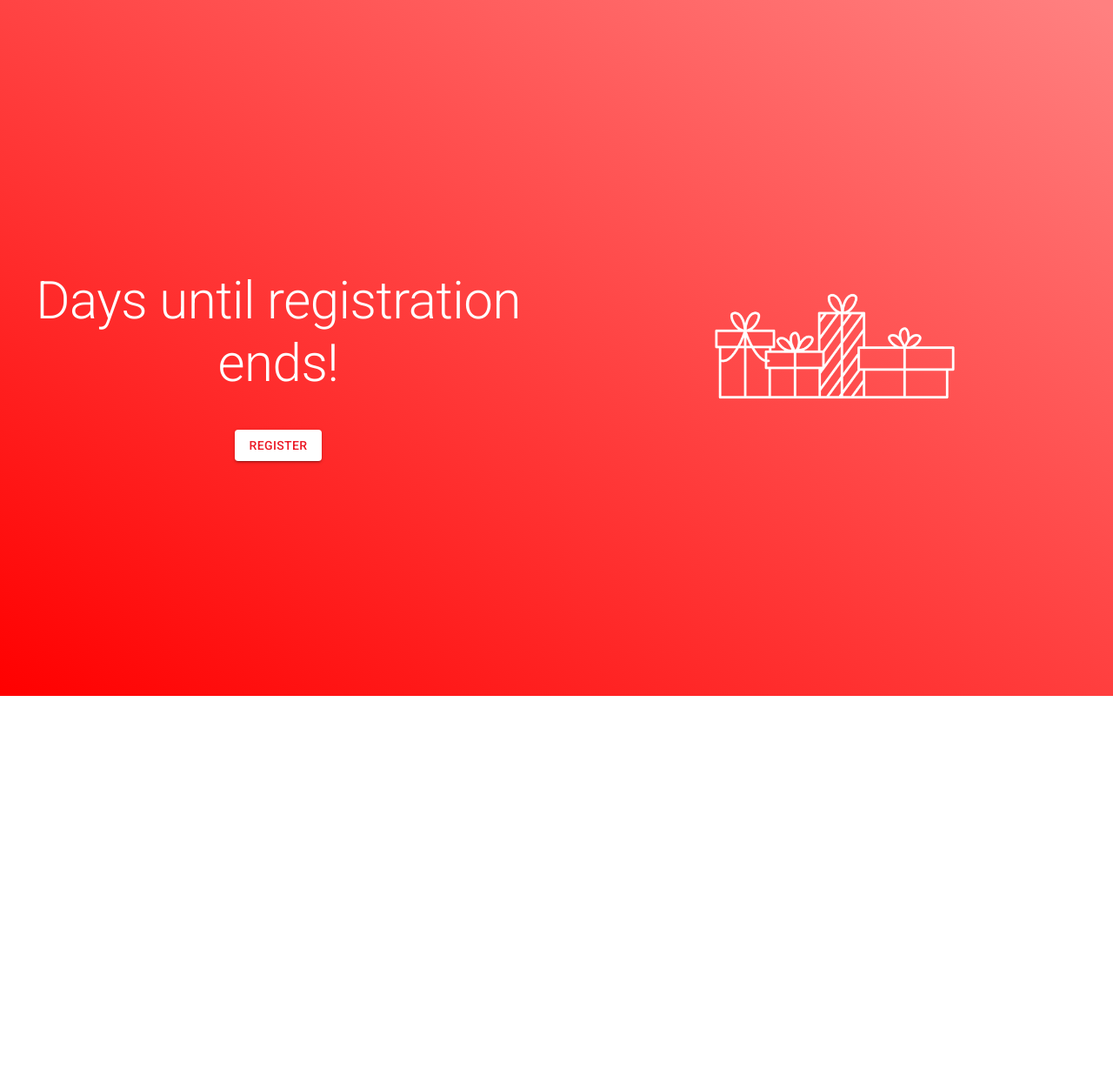
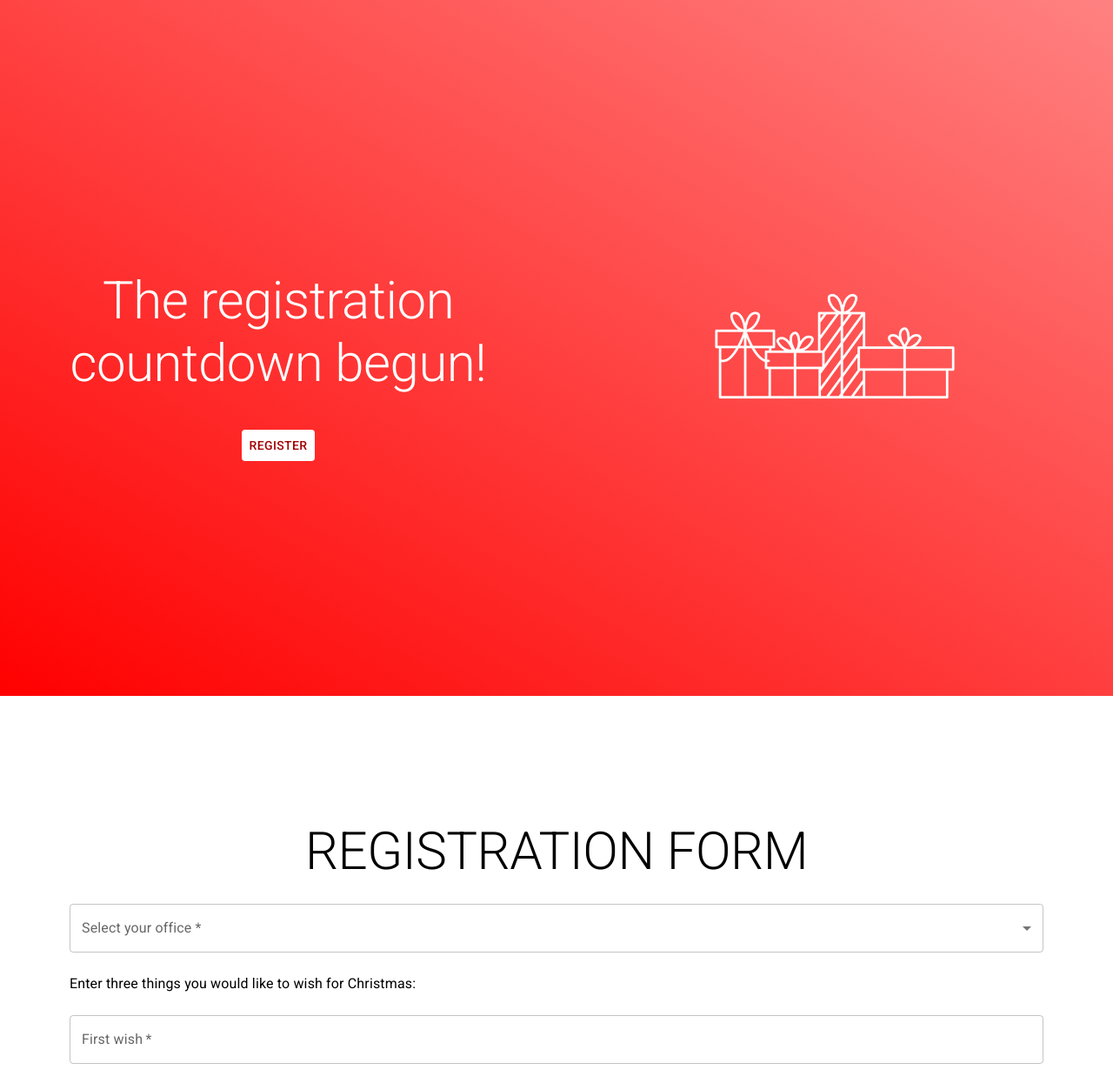
Before and after one commit to ioet/ioet-secret-santa, a React (Vite) app in the folder frontend/: page / in a window 1280 px wide. Shown: the top 1245 px of the page at 87% size. Before the commit the page ends 800 px from the top, so only its background shows below. Built offline with nearby package versions, Linux system fonts and the light colour scheme; no server answers.

Commit message:
feat: final registration page

```diff
--- a/frontend/src/App.tsx
+++ b/frontend/src/App.tsx
@@ -2,7 +2,6 @@ import { useState, useEffect } from 'react'
 import { ThemeProvider } from '@mui/material';
 import Login from './pages/Login';
 import Home from './pages/Home';
-import Theme from './theme'
 
 
 
@@ -16,13 +15,13 @@ function App() {
   }, []);
 
   return (
-    <ThemeProvider theme={Theme}>
+    <>
       {
         isLogged
           ? <Home isRegistered={isRegistered} setIsRegistered={setIsRegistered} />
           : <Login setIsLogged={setIsLogged} />
       }
-    </ThemeProvider>
+    </>
   )
 }
 
--- a/frontend/src/components/RegistrationForm.tsx
+++ b/frontend/src/components/RegistrationForm.tsx
@@ -1,5 +1,5 @@
 import {
-  Grid,
+  Box,
   Select,
   SelectChangeEvent,
   FormControl,
@@ -7,6 +7,7 @@ import {
   MenuItem,
   TextField,
   Typography,
+  Button,
 } from "@mui/material";
 import { useState } from 'react';
 
@@ -20,27 +21,26 @@ const RegistrationForm = () => {
     setSelectedOffice(event.target.value as string);
   };
 
+  const handleSubmit = () => {
+
+  }
+
   return (
-    <Grid
-      container
-      spacing={2}
+    <Box
       width="100%"
       height="100%"
-      alignItems="center"
-      justifyContent="center"
-      margin="10px"
     >
-      <Grid
-        container
-        width={{ sm: "100vw", md: "50vw" }}
-        spacing={2}
-        marginLeft='2px'
+      <Box
+        display='block'
+        paddingX={{
+          md: 10,
+          sm: 2,
+          xs: 2
+        }}
+        textAlign="center"
       >
-        <Grid item width="100%" textAlign="center">
-          <Typography variant="h2" component="h3">REGISTRATION FORM</Typography>
-        </Grid>
-        <Grid item width="100%">
-          <FormControl fullWidth>
+        <Typography variant="h2" component="h3" sx={{ mb: 3 }} >REGISTRATION FORM</Typography>
+        <FormControl fullWidth sx={{ mb: 3 }}>
           <InputLabel id="office-select-label">Select your office *</InputLabel>
           <Select
             labelId="office-select-label"
@@ -54,21 +54,13 @@ const RegistrationForm = () => {
             <MenuItem value={'Loja'}>Loja</MenuItem>
           </Select>
         </FormControl>
-        </Grid >
-        <Grid item width="100%">
-          <Typography variant="body1" component="div">Enter three things you would like to wish for Christmas:</Typography>
-        </Grid>
-        <Grid item width="100%">
-          <TextField required fullWidth label="First wish" value={firstWish} onChange={(e) => setFirstWish(e.target.value)} />
-        </Grid>
-        <Grid item width="100%">
-          <TextField required fullWidth label="Second wish" value={secondWish} onChange={(e) => setSecondWish(e.target.value)} />
-        </Grid>
-        <Grid item width="100%">
-          <TextField required fullWidth label="Third wish" value={thirdWish} onChange={(e) => setThirdWish(e.target.value)} />
-        </Grid>
-      </Grid >
-    </Grid >
+        <Typography variant="body1" component="div" sx={{ mb: 3 }} textAlign="left">Enter three things you would like to wish for Christmas:</Typography>
+        <TextField required fullWidth label="First wish" value={firstWish} onChange={(e) => setFirstWish(e.target.value)} sx={{ mb: 3 }} />
+        <TextField required fullWidth label="Second wish" value={secondWish} onChange={(e) => setSecondWish(e.target.value)} sx={{ mb: 3 }} />
+        <TextField required fullWidth label="Third wish" value={thirdWish} onChange={(e) => setThirdWish(e.target.value)} sx={{ mb: 3 }} />
+        <Button fullWidth sx={{ height: '50px', color: '#fff', bgcolor: 'rgba(255,0,0,1)', '&:hover': { bgcolor: 'rgba(255,128,128,1)' } }} onClick={handleSubmit}>Register</Button>
+      </Box>
+    </Box >
   )
 }
 
--- a/frontend/src/pages/Home.tsx
+++ b/frontend/src/pages/Home.tsx
@@ -1,12 +1,7 @@
-import { Typography, Hidden, Button, Box } from "@mui/material";
 import { useState } from 'react';
-import Countdown from 'react-countdown';
-import Appbar from "../components/Appbar";
-import RegistrationForm from "../components/RegistrationForm";
-import renderer from "../components/Renderer";
-import SecretSanta from "../components/SecretSanta";
+import SecretSanta from '../components/SecretSanta';
+import Registration from './Registration';
 import envManager from "../config/envManager";
-import Image from ".././assets/christmas-gifts.webp"
 
 interface Props {
   isRegistered: boolean,
@@ -18,80 +13,13 @@ const Home = ({ isRegistered, setIsRegistered }: Props) => {
   const [gameDeadline] = useState(envManager.GAME_DEADLINE);
 
   return (
-    <Box
-      display={{ sm: 'block', md: 'flex' }}
-      sx={{
-        width: '100%',
-        height: '100vh',
-        background: 'linear-gradient(210deg, rgba(255,128,128,1) 1%, rgba(255,0,0,1) 100%);'
-      }}
-    >
-      <Box
-        sx={{
-          display: 'flex',
-          alignItems: 'center',
-        }}
-        width={{
-          sm: '100%',
-          md: '50%'
-        }}
-        height={{
-          xs: '30vh',
-          sm: '30vh',
-          md: '100vh',
-        }}
-      >
-        <Box
-          sx={{
-            display: 'block',
-            width: '100%',
-            textAlign: 'center',
-          }}
-        >
-          <Typography
-            variant="h2"
-            sx={{
-              color: 'white',
-              p: 5,
-              wordWrap: "break-word"
-            }}
-          >Days until registration ends!</Typography>
-          <Hidden only={['sm', 'xs']}>
-            <Button variant="contained">Register</Button>
-          </Hidden>
-        </Box>
-      </Box>
-      <Box
-        sx={{
-          display: 'flex',
-          alignItems: 'center',
-        }}
-        width={{
-          sm: '100%',
-          md: '50%'
-        }}
-        height={{
-          xs: '70vh',
-          sm: '70vh',
-          md: '100vh',
-        }}
-      >
-        <Box
-          sx={{
-            display: 'block',
-            width: '100%',
-            textAlign: 'center',
-          }}
-        >
-          <Box component="img" src={Image} alt="Christmas gifts image" sx={{ maxWidth: '300px' }} />
-          <br></br>
-          {/* Countdown component here */}
-          <Hidden only={['md', 'lg', 'xl']}>
-            <Button variant="contained">Register</Button>
-          </Hidden>
-        </Box>
-      </Box>
-    </Box>
+    <>
+      {
+        isRegistered
+          ? null
+          : < Registration />
+      }
+    </>
   );
 }
 
--- /dev/null
+++ b/frontend/src/pages/Registration.tsx
@@ -0,0 +1,103 @@
+import { Typography, Hidden, Button, Box } from "@mui/material";
+import Image from ".././assets/christmas-gifts.webp"
+import RegistrationForm from "../components/RegistrationForm";
+
+const Registration = () => {
+  const scrollWindow = () => {
+    window.scrollTo({
+      top: document.documentElement.scrollHeight,
+      behavior: 'smooth'
+    })
+  }
+
+  return (
+    <Box display='block'>
+      <Box
+        display={{ sm: 'block', md: 'flex' }}
+        sx={{
+          width: '100%',
+          height: '100vh',
+          background: 'linear-gradient(210deg, rgba(255,128,128,1) 1%, rgba(255,0,0,1) 100%);'
+        }}
+      >
+        <Box
+          sx={{
+            display: 'flex',
+            alignItems: 'center',
+          }}
+          width={{
+            sm: '100%',
+            md: '50%'
+          }}
+          height={{
+            xs: '30vh',
+            sm: '30vh',
+            md: '100vh',
+          }}
+        >
+          <Box
+            sx={{
+              display: 'block',
+              width: '100%',
+              textAlign: 'center',
+            }}
+          >
+            <Typography
+              variant="h2"
+              sx={{
+                color: 'white',
+                p: 5,
+                wordWrap: "break-word"
+              }}
+            >The registration countdown begun!</Typography>
+            <Hidden only={['sm', 'xs']}>
+              <Button onClick={scrollWindow} sx={{ color: '#A30000', bgcolor: '#fff', '&:hover': { bgcolor: '#bbb' } }}>Register</Button>
+            </Hidden>
+          </Box>
+        </Box>
+        <Box
+          sx={{
+            display: 'flex',
+            alignItems: 'center',
+          }}
+          width={{
+            sm: '100%',
+            md: '50%'
+          }}
+          height={{
+            xs: '70vh',
+            sm: '70vh',
+            md: '100vh',
+          }}
+        >
+          <Box
+            sx={{
+              display: 'block',
+              width: '100%',
+              textAlign: 'center',
+            }}
+          >
+            <Box component="img" src={Image} alt="Christmas gifts image" sx={{ maxWidth: '300px' }} />
+            <br></br>
+            {/* Countdown component here */}
+            <Hidden only={['md', 'lg', 'xl']}>
+              <Button onClick={scrollWindow} sx={{ color: '#A30000', bgcolor: '#fff', '&:hover': { bgcolor: '#bbb' } }}>Register</Button>
+            </Hidden>
+          </Box>
+        </Box>
+      </Box>
+      <Box
+        sx={{
+          display: 'grid',
+          alignContent: 'center',
+        }}
+        width='100%'
+        height='100vh'
+      >
+        <RegistrationForm />
+      </Box>
+    </Box >
+  )
+}
+
+export default Registration
--- a/frontend/src/theme.ts
+++ /dev/null
@@ -1,20 +0,0 @@
-import { createTheme } from '@mui/material/styles';
-
-const Theme = createTheme({
-  palette: {
-    primary: {
-      light: '#EF4750',
-      main: '#fff',
-      dark: '#A51119',
-      contrastText: '#ec1925',
-    },
-    secondary: {
-      light: '#7BD544',
-      main: '#5bcb16',
-      dark: '#3F8E0F',
-      contrastText: '#fff',
-    },
-  },
-});
-
-export default Theme;
```
Lines whose indentation alone changed are shown as unchanged.
